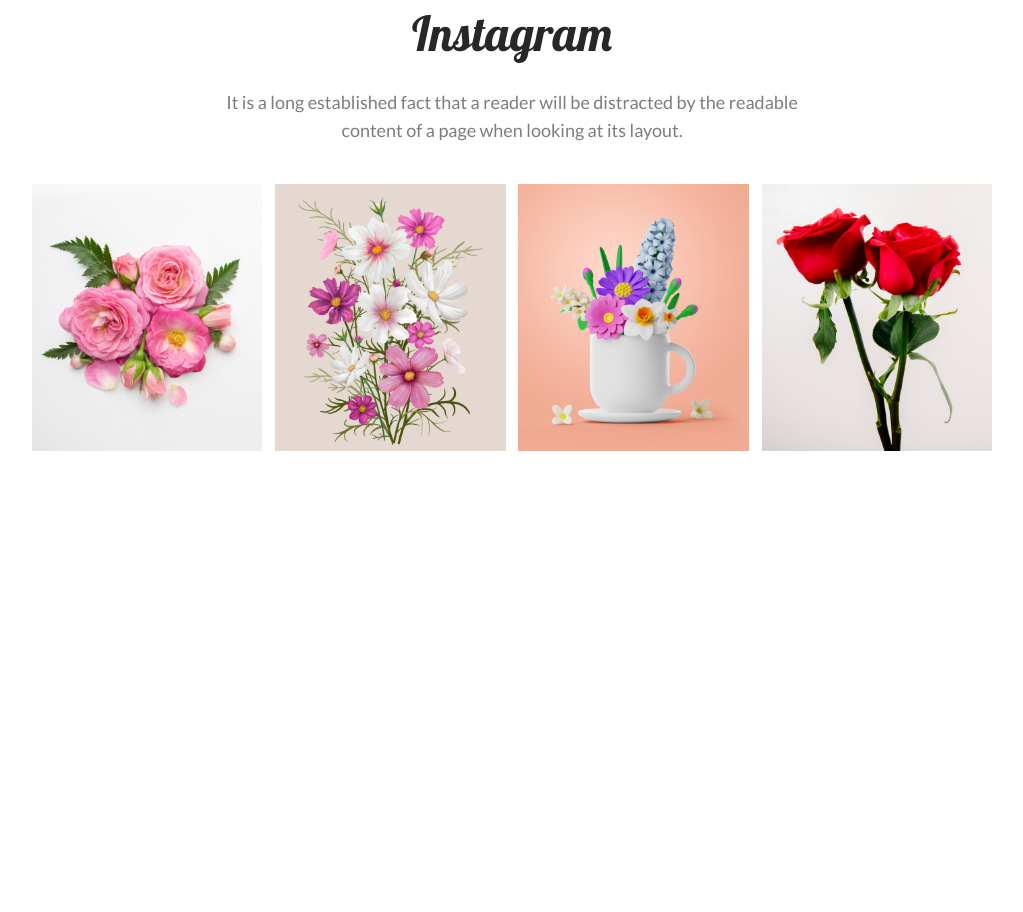
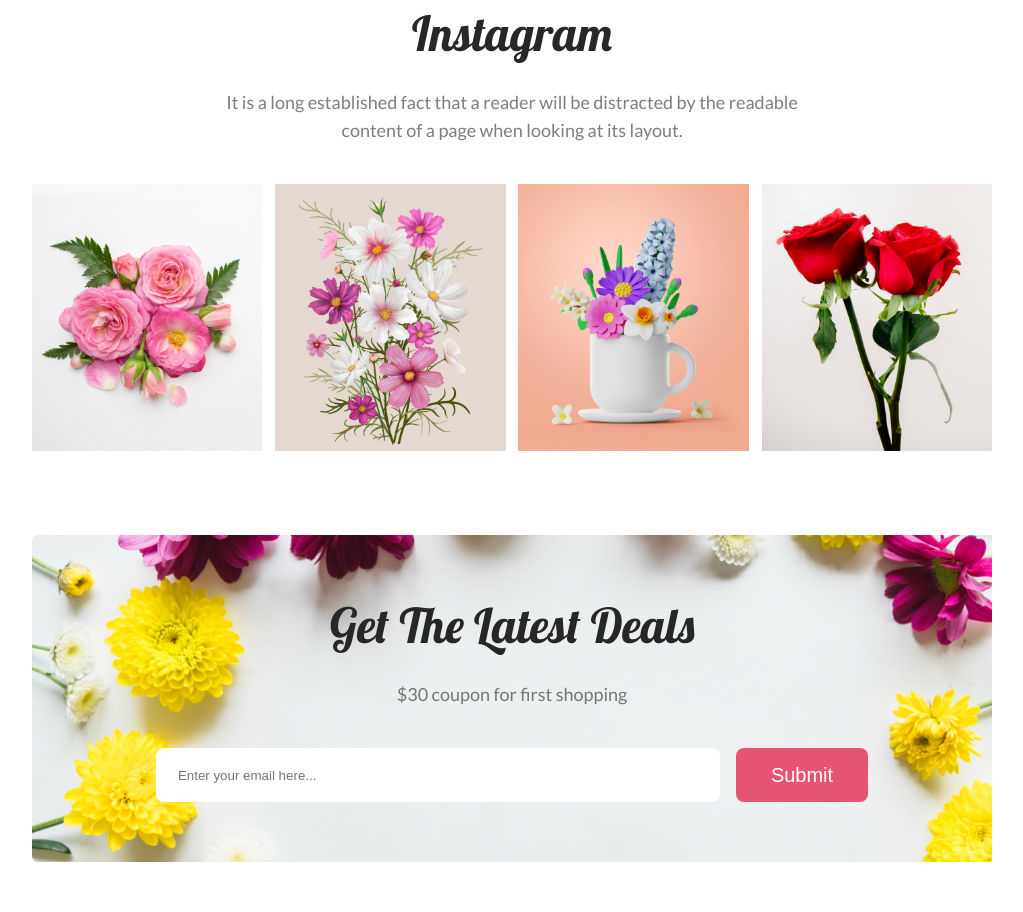
Before and after one commit to ukayching-marma/flower-shop-assignment, a plain HTML site: page index.html in a window 1280 px wide. Shown: the part 2461-3373 px from the top of the page, without its empty margins (128-1151 px from the left). Before the commit the page ends 2996 px from the top, so only its background shows below. Drawn offline with Linux system fonts and the light colour scheme.

Commit message:
Get The Latest Deals Section built

```diff
--- a/index.html
+++ b/index.html
@@ -183,6 +183,25 @@
                 </div>
             </div>
         </section>
+        <!-- Get The Latest Deals Section -->
+        <section class="deals-section">
+            <div class="container deals-section-container">
+                <div class="row">
+                    <div class="col-1">
+                        <!-- Latest Deals information -->
+                        <div class="col-1 fs-ct-info">
+                            <h1 class="fs-ct-info-title">Get The Latest Deals</h1>
+                            <p class="fs-ct-info-description inst-des">$30 coupon for first shopping</p>
+                        </div>
+                        <!-- Subscribe Form -->
+                        <div class="subscribe-form">
+                            <input type="email" name="email" id="email" placeholder="Enter your email here...">
+                            <input type="submit" value="Submit" class="submit">
+                        </div>
+                    </div>
+                </div>
+            </div>
+        </section>
     </main>
 </body>
 </html>
--- a/style.css
+++ b/style.css
@@ -239,3 +239,35 @@ img.intagram-img {
 p.fs-ct-info-description.inst-des {
     padding: 25px 0 40px 0 !important;
 }
+
+/* Get The Latest Deals style */
+.submit{
+    border-radius: 8px;
+    background: #E55473;
+    padding: 15px 35px;
+    border: none;
+    color: white;
+    font-size: 20px;
+    line-height: 20px;
+    margin-left: 16px;
+}
+input#email {
+    border-radius: 8px;
+    background: #FFF;
+    width: 520px;
+    height: 10px;
+    padding: 22px;
+}
+.deals-section{
+    padding: 0 0 50px 0;
+}
+.subscribe-form {
+    display: flex;
+    justify-content: center;
+}
+.deals-section-container{
+    background-image: url(./media/Rectangle\ 9.png);
+    background-repeat: no-repeat;
+    background-size: cover;
+    padding: 60px 0;
+}
```
